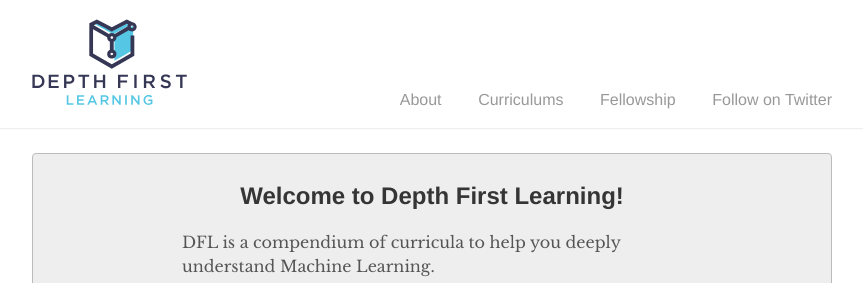
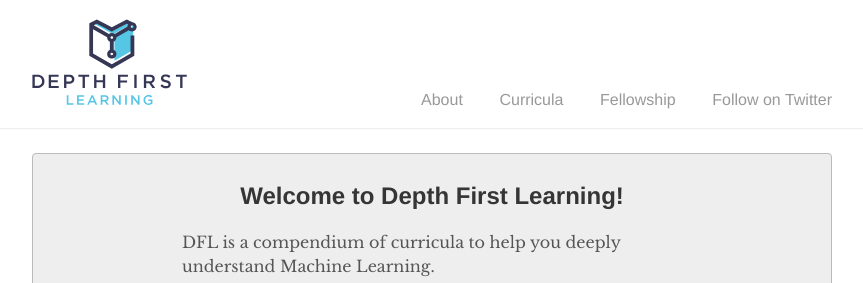
Before and after one commit to depthfirstlearning/depthfirstlearning.com, a Jekyll site: the page built from index.html, in a window 1280 px wide. Shown: the top 283 px of the page, without its empty margins (208-1071 px from the left). Built offline with Jekyll 4.4.1, drawn with Linux system fonts in a browser that asks for light colours; the list of posts is cut into pages by our own code.

Commit message:
Nit: 'curricula' is the plural of 'curriculum'.

```diff
--- a/_layouts/default.html
+++ b/_layouts/default.html
@@ -11,7 +11,7 @@
         </a>
         <ul>
           <li><a href="{{ '/about' | prepend: site.baseurl }}">About</a></li>
-          <li><a href="{{ site.baseurl }}/">Curriculums</a></li>
+          <li><a href="{{ site.baseurl }}/">Curricula</a></li>
           <li><a href="http://fellowship.depthfirstlearning.com">Fellowship</a></li>
           <li><a href="https://twitter.com/DepthFirstLearn">Follow on Twitter</a></li>
         </ul>
```
